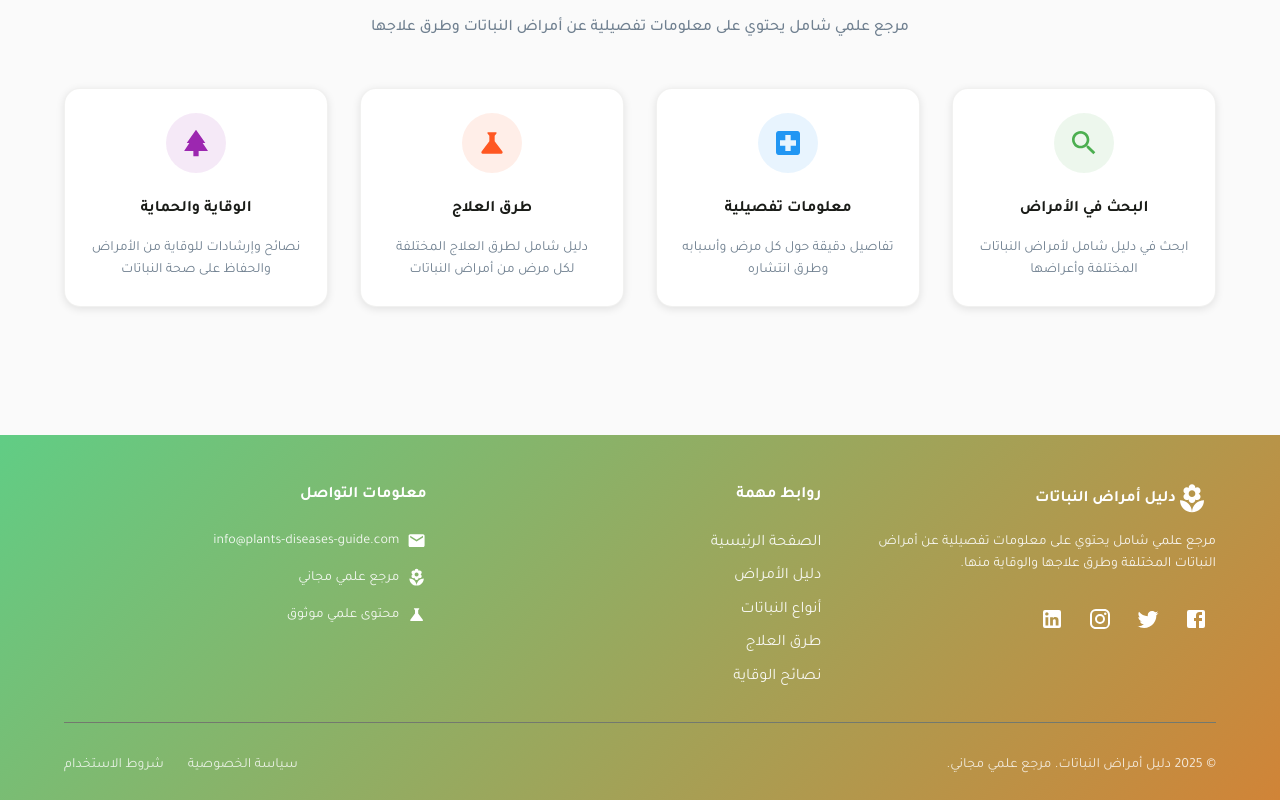
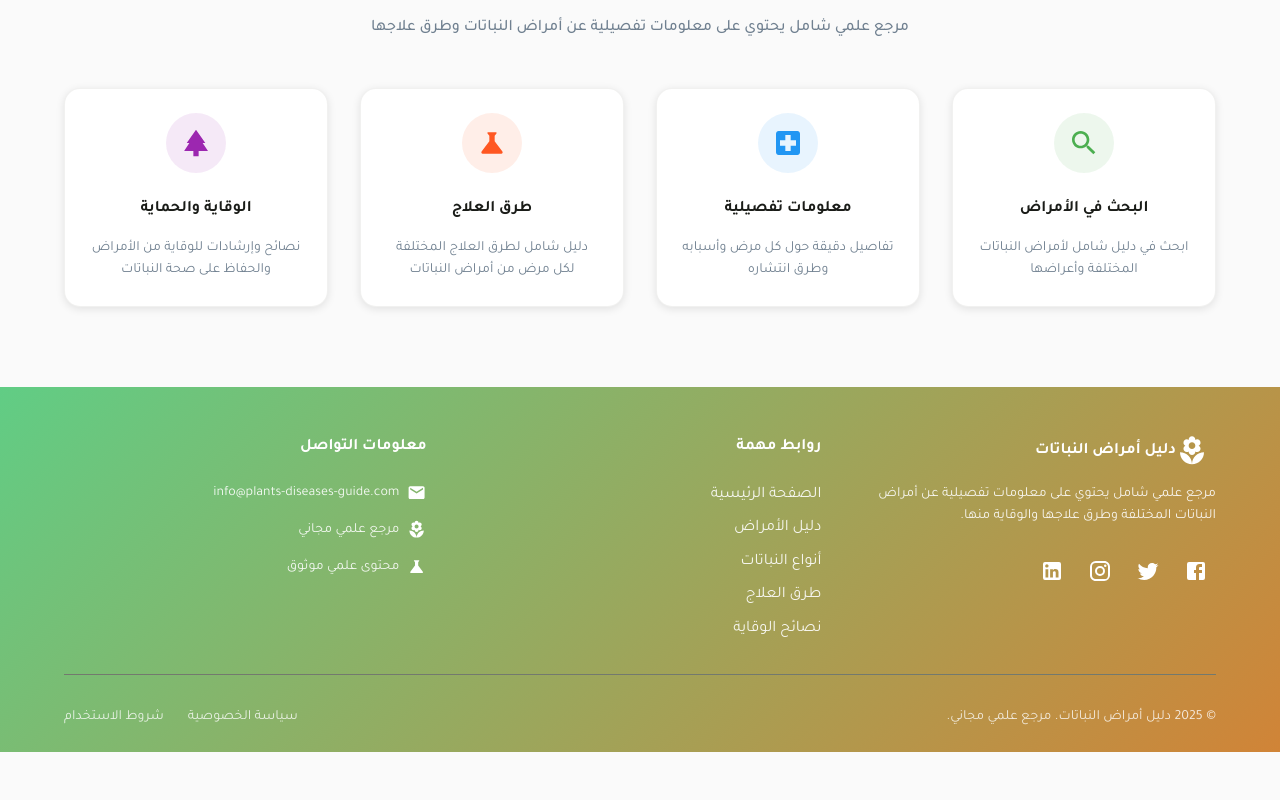
Before and after one commit to ahmniab/planets-diseases, a Next.js app: page /content in a window 1280 px wide. Shown: the part 683-1483 px from the top of the page. After the commit the page ends 1435 px from the top, so only its background shows below. Built offline with nearby package versions, Linux system fonts and the light colour scheme; no server answers; what @mui/material-nextjs would draw is missing.

Commit message:
fix: adjust top margin in Footer component for better layout

```diff
--- a/components/Footer.tsx
+++ b/components/Footer.tsx
@@ -31,7 +31,7 @@ const Footer: React.FC = () => {
         color: 'white',
         pt: 6,
         pb: 3,
-        mt: 8,
+        mt: 2,
       }}
     >
       <Container maxWidth="lg">
```
